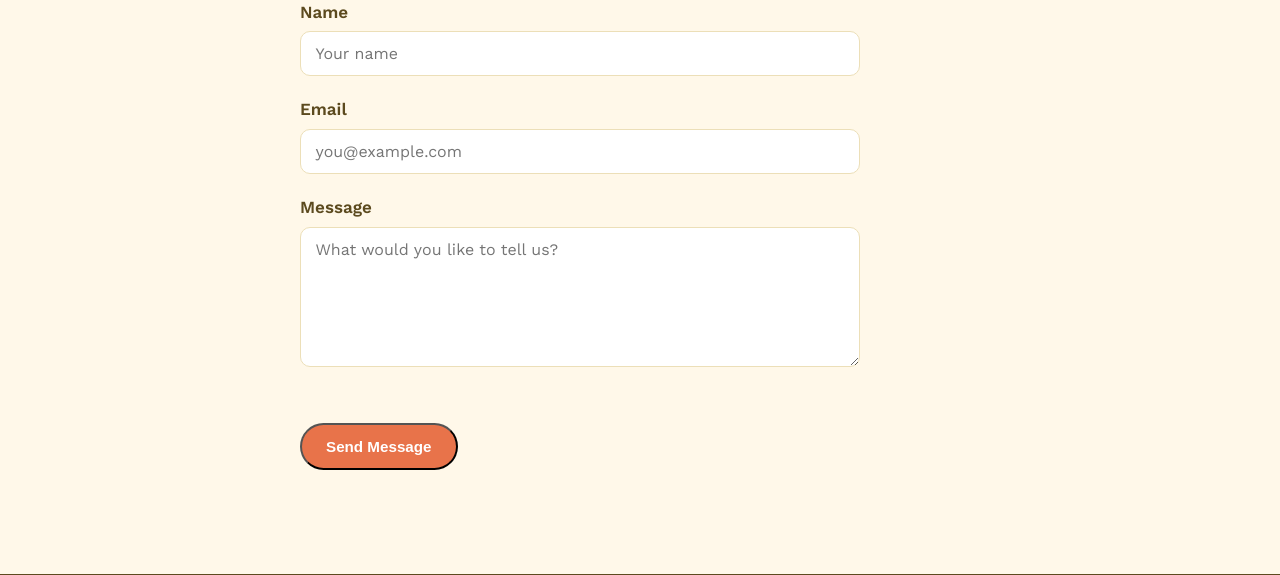
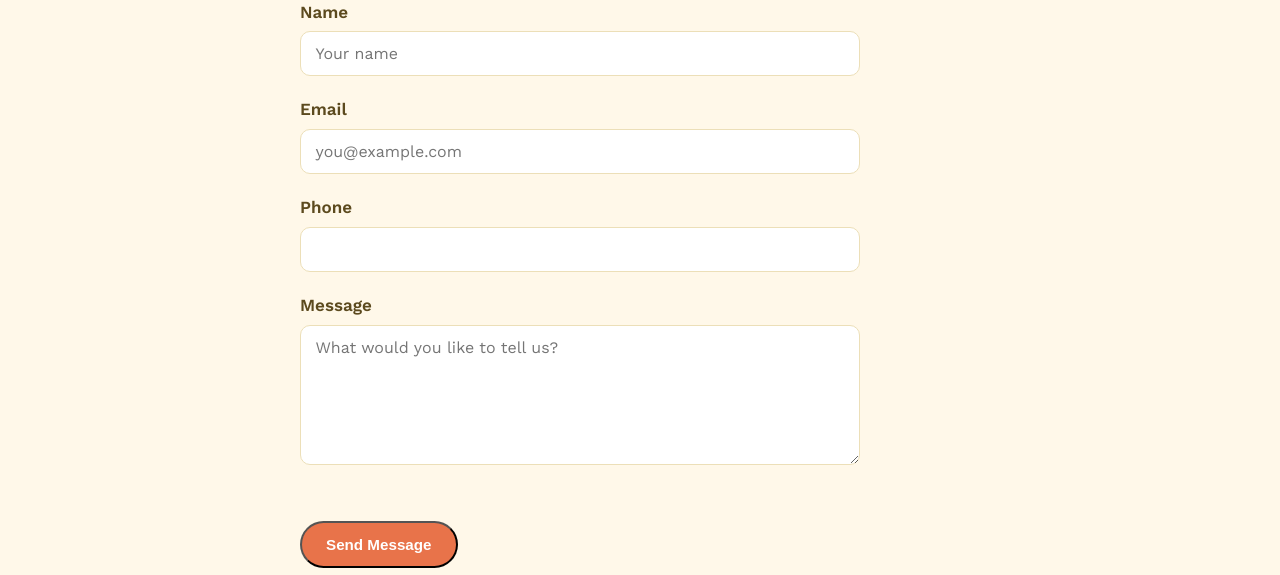
Before and after one commit to nayiraah/nayyiraah, a Django app: page /contact/ in a window 1280 px wide. Shown: the part 304-879 px from the top of the page. Run offline with Django 5.2, Linux system fonts and the light colour scheme.

Commit message:
changes in contact form

```diff
--- a/core/forms.py
+++ b/core/forms.py
@@ -10,7 +10,7 @@ class ContactForm(forms.ModelForm):
 
     class Meta:
         model = ContactMessage
-        fields = ["name", "email", "message"]
+        fields = ["name", "email", "phone", "message"]
 
         widgets={
             "name": forms.TextInput(attrs={
--- a/core/views.py
+++ b/core/views.py
@@ -190,6 +190,5 @@ def work_admin(request):
             "form": form,
         },
     )
-
 def custom_404(request, exception=None):
     return render(request, "core/404.html", status=404)
--- a/templates/core/work_detail.html
+++ b/templates/core/work_detail.html
@@ -26,4 +26,5 @@
     <div class="article-body">{{ entry.body|linebreaks }}</div>
     <a href="{% url 'core:work_list' %}" class="link-arrow">← Back to all work</a>
 </article>
+
 {% endblock %}
```
